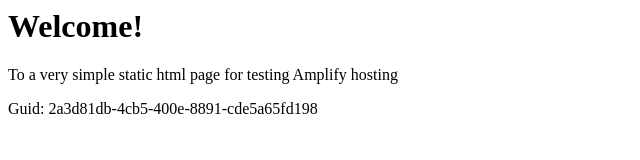
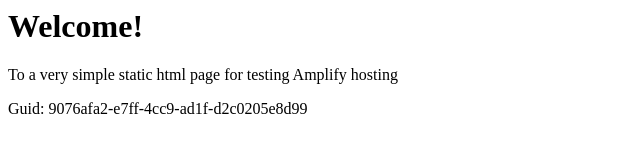
Before and after one commit to aws-aemilia-dub/Github-PR-Commit-Integration-Test-DoNotTouch-GitHubWebhookPushCanaryTest-v1-prod-eu-west-1, a website: page src/index.html in a window 1280 px wide. Shown: the full height of the page, 0-640 px from the left. Drawn offline with Linux system fonts and the light colour scheme.

Commit message:
commit from integ tests

```diff
--- a/src/index.html
+++ b/src/index.html
@@ -12,6 +12,6 @@
 <body>
     <h1>Welcome!</h1>
     <p>To a very simple static html page for testing Amplify hosting</p>
-    <p>Guid: 2a3d81db-4cb5-400e-8891-cde5a65fd198</p></body>
+    <p>Guid: 9076afa2-e7ff-4cc9-ad1f-d2c0205e8d99</p></body>
 
 </html>
```
